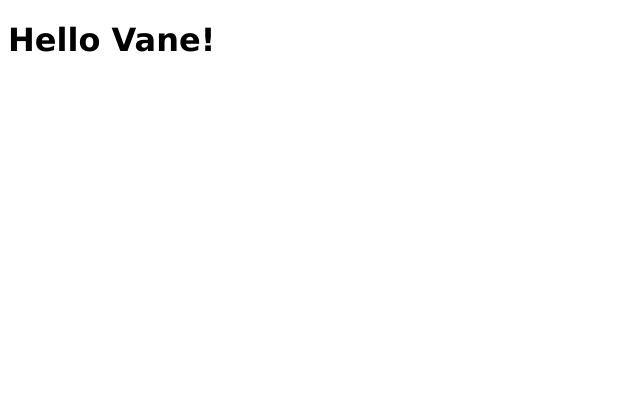
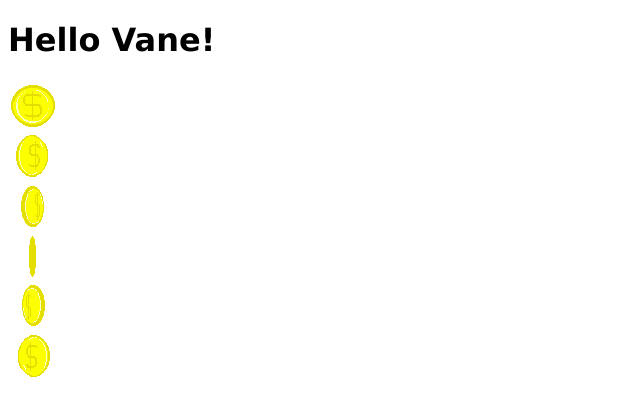
Before and after one commit to chrisdanan/Coin-Collector, a plain HTML site: page index.html in a window 1280 px wide. Shown: the whole page, without its empty margins (0-640 px from the left). Drawn offline with nearby package versions, Linux system fonts and the light colour scheme.

Commit message:
Add sprite sheet and sprite css.

```diff
--- a/index.html
+++ b/index.html
@@ -5,10 +5,17 @@
 	<meta charset="utf-8" />
 	<meta name="author" content="Christopher Dancarlo Danan" />
 	<link rel="stylesheet" type="text/css" href="stylesheets/style.css" />
+	<link rel="stylesheet" type="text/css" href="stylesheets/sprites.css" />
 </head>
 <body>
 	<h1>Hello Vane!</h1>
 
+	<div class="coin_1"></div>
+	<div class="coin_2"></div>
+	<div class="coin_3"></div>
+	<div class="coin_4"></div>
+	<div class="coin_5"></div>
+	<div class="coin_6"></div>
 	<script src="http://code.jquery.com/jquery-1.11.3.min.js"></script>
 	<script src="javascripts/app.js"></script>
 </body>
--- /dev/null
+++ b/stylesheets/sprites.css
@@ -0,0 +1,39 @@
+.coin_1, .coin_2, .coin_3, .coin_4, .coin_5, .coin_6{
+	background: url("../assets/sprites.png") no-repeat;
+}
+
+.coin_1{
+	background-position: 0 0;
+	width: 50px;
+	height: 50px;
+}
+
+.coin_2{
+	background-position: -50px 0;
+	width: 50px;
+	height: 50px;
+}
+
+.coin_3{
+	background-position: -100px 0;
+	width: 50px;
+	height: 50px;
+}
+
+.coin_4{
+	background-position: -150px 0;
+	width: 50px;
+	height: 50px;
+}
+
+.coin_5{
+	background-position: -200px 0;
+	width: 50px;
+	height: 50px;
+}
+
+.coin_6{
+	background-position: -250px 0;
+	width: 50px;
+	height: 50px;
+}
```
Also changed, not shown: assets/sprites.png (added).
